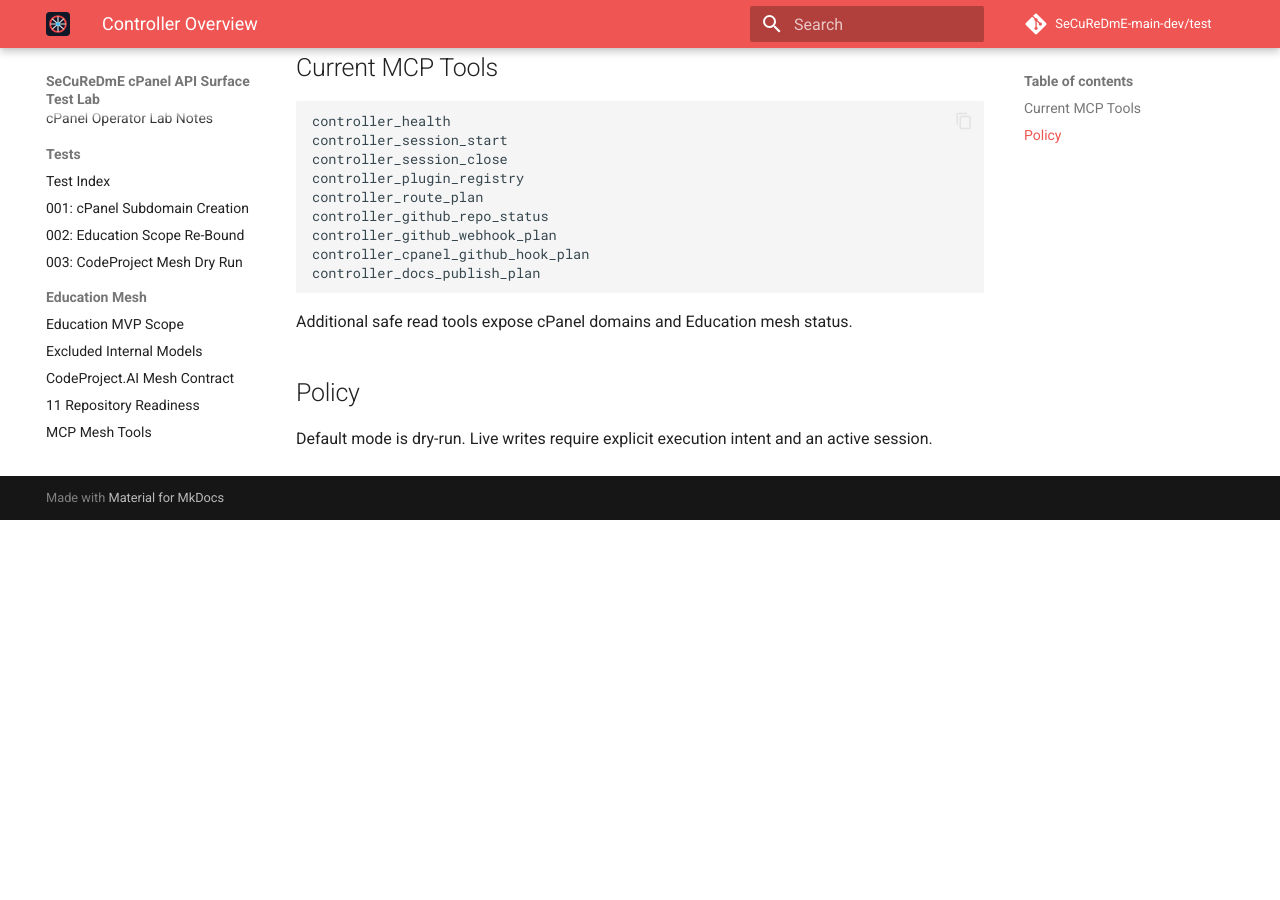
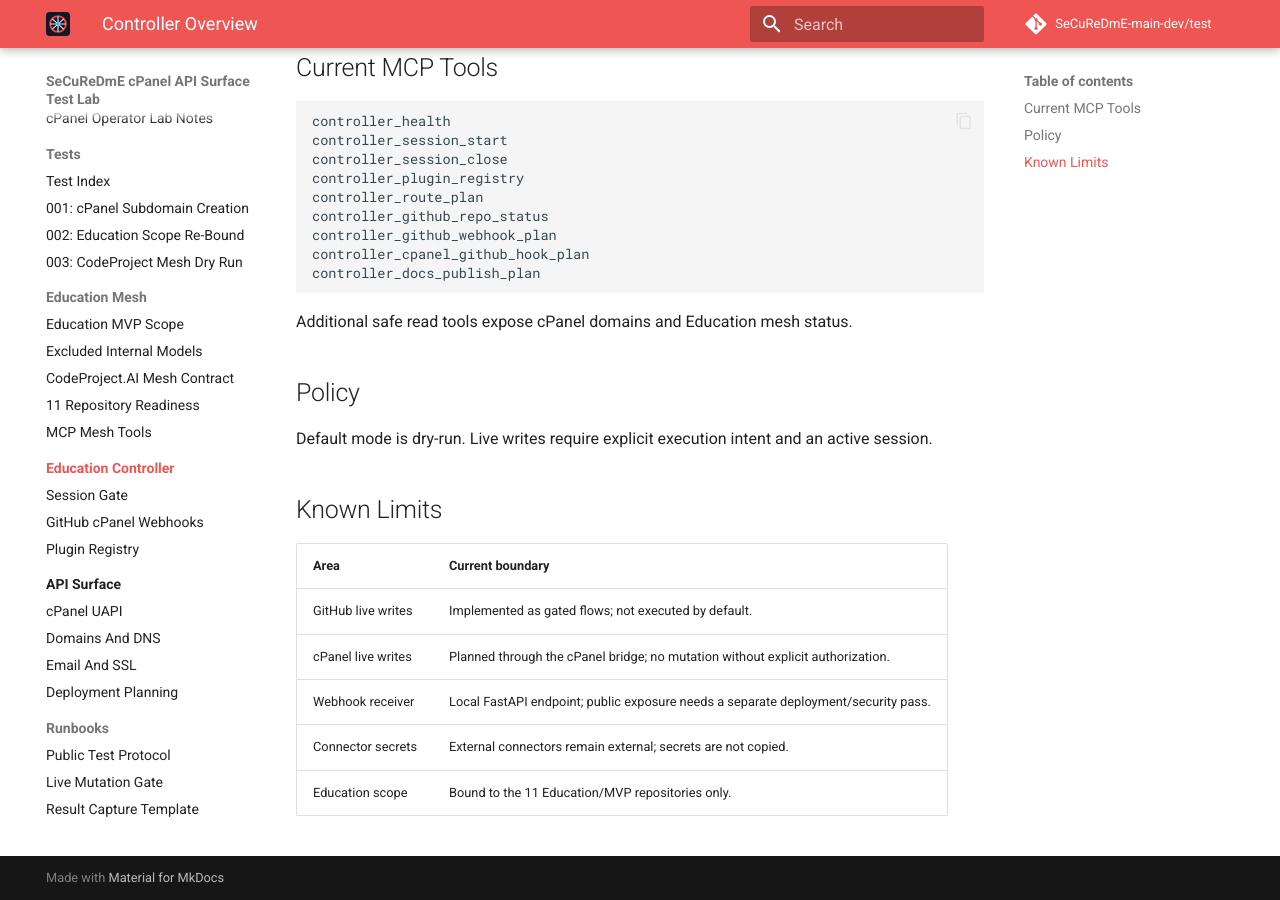
Before and after one commit to SeCuReDmE-main-dev/test, an MkDocs documentation site: the page built from docs/controller/index.md, in a window 1280 px wide and 900 px high, scrolled down 539 px. Built offline with MkDocs 1.6.1 and Material for MkDocs 9.7.7, drawn with Linux system fonts in a browser that asks for light colours; comment, search, counter and statistics services are not loaded; before the commit the page ends 1059 px from its top, so only the background shows below that.

Commit message:
Document controller hardening limits

```diff
--- a/docs/controller/index.md
+++ b/docs/controller/index.md
@@ -32,3 +32,13 @@
 ## Policy
 
 Default mode is dry-run. Live writes require explicit execution intent and an active session.
+
+## Known Limits
+
+| Area | Current boundary |
+| --- | --- |
+| GitHub live writes | Implemented as gated flows; not executed by default. |
+| cPanel live writes | Planned through the cPanel bridge; no mutation without explicit authorization. |
+| Webhook receiver | Local FastAPI endpoint; public exposure needs a separate deployment/security pass. |
+| Connector secrets | External connectors remain external; secrets are not copied. |
+| Education scope | Bound to the 11 Education/MVP repositories only. |
```
Also changed, not shown: docs/controller/session-gate.md (+2 -0 lines).
